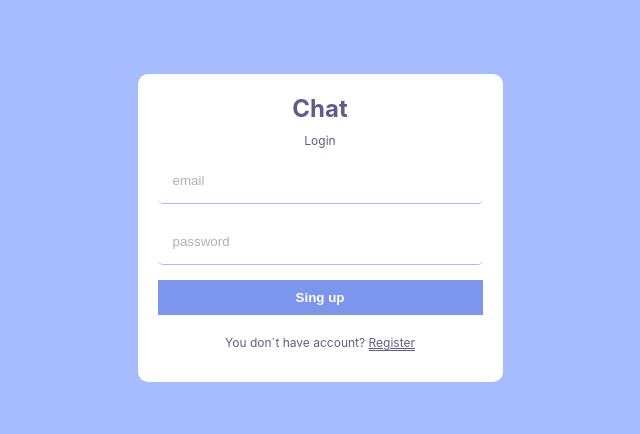
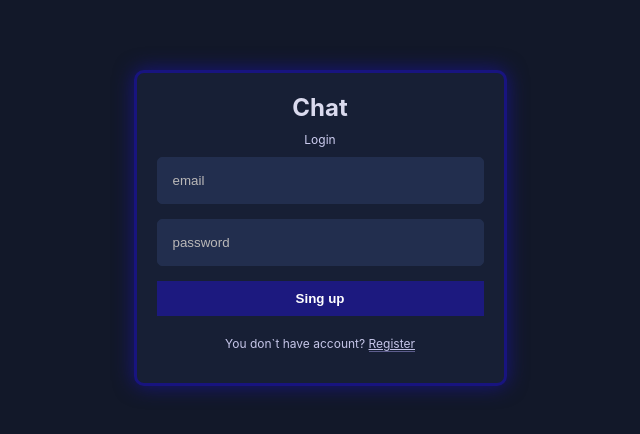
Before and after one commit to gonrs/datr-chat, a React (Create React App) app: page /login in a window 1280 px wide. Shown: the part 172-606 px from the top of the page, without its empty margins (320-960 px from the left). Built offline with nearby package versions, Linux system fonts and the light colour scheme; no server answers.

Commit message:
1.1.8 add styles

```diff
--- a/src/components/Chat.jsx
+++ b/src/components/Chat.jsx
@@ -29,7 +29,7 @@ function Chat() {
 				</>
 			) : (
 				<div className='messagesEd'>
-					<h2>Welkom to Datr!</h2>
+					<h2 style={{ color: '#fff' }}>Welcome to Datr!</h2>
 				</div>
 			)}
 		</div>
--- a/src/components/Chats.jsx
+++ b/src/components/Chats.jsx
@@ -38,7 +38,7 @@ function Chats() {
 							<img src={chat[1].userInfo.photoURL} alt='' />
 							<div className='userChatInfo'>
 								<span>{chat[1].userInfo.displayName}</span>
-								<p>{chat[1].lastMessage?.text}</p>
+								<p >{chat[1].lastMessage?.text}</p>
 							</div>
 						</div>
 					)
--- a/src/style/home.css
+++ b/src/style/home.css
@@ -1,5 +1,5 @@
 .home {
-	background-color: #a7bcff;
+	background-color: #121829;
 	height: 100vh;
 	display: flex;
 	flex-direction: column;
@@ -8,7 +8,8 @@
 	gap: 10px;
 }
 .home-container {
-	border: 1px solid #fff;
+	border: 3px solid #18147f;
+	box-shadow: 0px 0px 20px #18147f;
 	border-radius: 10px;
 	width: 65%;
 	height: 80%;
@@ -24,16 +25,18 @@ h1 {
 }
 .sidebar {
 	flex: 1;
-	border-right: 1px solid #3e3c61;
-	background-color: #3e3c61;
+	border-right: 3px solid #18147f;
+	background-color: #171f35;
 }
 .chat {
 	flex: 2;
+	background-color: #171f35;
 }
 .navbar {
 	display: flex;
 	align-items: center;
-	background-color: #2f2d52;
+	background-color: #171f35;
+	border-bottom: 2px solid #18147f;
 	height: 50px;
 	padding: 10px;
 	justify-content: space-between;
@@ -55,15 +58,17 @@ h1 {
 	object-fit: cover;
 }
 .user button {
-	background-color: #5d5b8d;
+	background-color: #1c197f;
 	color: #ddddf7;
-	font-size: 10px;
+	font-size: 12px;
+	border-radius: 10px;
 	cursor: pointer;
 	padding: 5px;
 	border: none;
 }
 .search {
-	border-bottom: 1px solid gray;
+	border-bottom: 2px solid #18147f;
+	background-color: #1d2743;
 }
 .searchForm {
 	padding: 10px;
@@ -85,14 +90,16 @@ h1 {
 }
 .userChat {
 	padding: 10px;
+	border-bottom: 2px solid #18147f;
 	display: flex;
 	align-items: center;
 	gap: 10px;
 	color: white;
 	cursor: pointer;
+	background-color: #171f35;
 }
 .userChat:hover {
-	background-color: #2f2d52;
+	background-color: #1c197f;
 	transition: all 0.3s;
 }
 .userChatInfo p {
@@ -108,7 +115,7 @@ h1 {
 }
 .chatnInfo {
 	height: 50px;
-	background-color: #5d5b8d;
+	background-color: #171f35;
 	display: flex;
 	align-items: center;
 	justify-content: space-between;
@@ -124,14 +131,13 @@ h1 {
 	cursor: pointer;
 }
 .messages {
-	background-color: #ddddf7;
+	background-color: #222e4e;
 	overflow-y: scroll;
 	padding: 10px;
 	height: calc(100% - 160px);
 }
 .chatInput {
-	height: 50px;
-	background-color: white;
+	background-color: #171f35;
 	display: flex;
 	align-items: center;
 	justify-content: space-between;
@@ -139,10 +145,12 @@ h1 {
 }
 .chatInput input {
 	width: 100%;
+	background-color: #171f35;
 	border: none;
 	outline: none;
 	font-size: 18px;
-	color: #2f2d52;
+	padding: 15px 10px;
+	color: #ffffff;
 }
 .chatInput input::placeholder {
 	color: lightgray;
@@ -224,10 +232,13 @@ h1 {
 }
 .messagesEd {
 	height: 100%;
-	background-color: #ddddf7;
+	background-color: #222e4e;
 	display: flex;
 	justify-content: center;
 	flex-direction: column;
 	align-items: center;
 	text-align: center;
 }
+.chats{
+	background-color: #1d2743;
+}
--- a/src/style/index.css
+++ b/src/style/index.css
@@ -12,7 +12,7 @@ html {
 	background: none;
 }
 ::-webkit-scrollbar-thumb {
-	background-color: #c6c6c6;
+	background-color: #3f3aba;
 	border-radius: 8px;
 }
 textarea:focus,
--- a/src/style/reg.css
+++ b/src/style/reg.css
@@ -1,12 +1,14 @@
 .formContainer {
 	height: 100vh;
-	background-color: #a7bcff;
+	background-color: #121829;
 	display: flex;
 	align-items: center;
 	justify-content: center;
 }
 .formWrapper {
-	background-color: white;
+	background-color: #171f35;
+	border: 3px solid #18147f;
+	box-shadow: 0px 0px 20px #18147f;
 	padding: 20px 20px;
 	border-radius: 10px;
 	display: flex;
@@ -16,6 +18,7 @@
 }
 .formWrapperE {
 	box-shadow: 0px 2px 10px 1px #f06f6f;
+	border: 1px solid #f06f6f;
 }
 .formWrapperE input {
 	border: none;
@@ -26,7 +29,7 @@
 	border: 1px solid #f06f6f;
 }
 .logo {
-	color: #5d5d8d;
+	color: #dadaee;
 	font-weight: bold;
 	font-size: 24px;
 }
@@ -40,34 +43,35 @@
 	padding: 15px;
 	border-radius: 5px;
 	border: none;
-	border-bottom: 1px solid#a7bcff;
+	border: 1px solid #222e4e;
+	color: #fff;
+	background-color: #222e4e;
 }
 .form-input:focus {
 	border: none;
-	border: 1px solid #a7bcff;
-	background-color: #f6fbff;
+	border: 1px solid #18147f;
 }
 .form-input::placeholder {
-	color: rgb(175, 175, 175);
+	color: rgb(186, 184, 184);
 }
 .title {
-	color: #5d5d8d;
+	color: #cdcdf1;
 	font-size: 12px;
 }
 .form button {
-	background-color: #7b96ec;
+	background-color: #1c197f;
 	color: #fff;
 	padding: 10px;
 	font-weight: bold;
 	border: none;
 }
 .formWrapper p {
-	color: #5d5d8d;
+	color: #c5c5e8;
 	font-size: 12px;
 	margin-top: 10px;
 }
 .form-link {
-	color: #5d5d8d;
+	color: #c5c5e8;
 	border-bottom: 1px solid #5d5d8d;
 }
 .input {
@@ -79,7 +83,8 @@
 	align-items: center;
 	gap: 5px;
 	font-size: 12px;
-	color: #5d5d8d;
+	padding-left: 10px;
+	color: #c0c0ed;
 }
 .img {
 	width: 22px;
```
